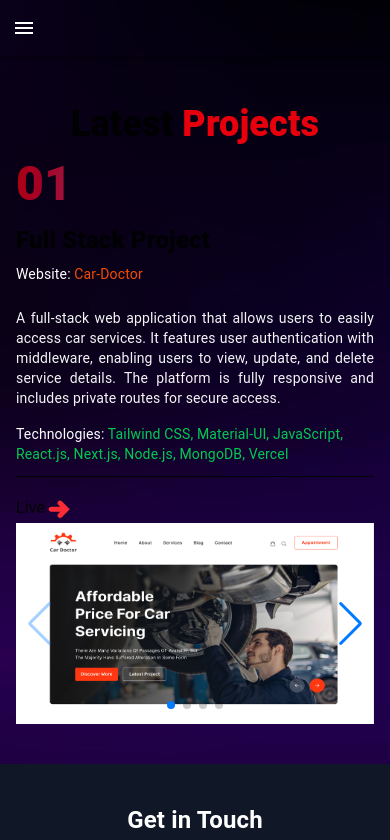
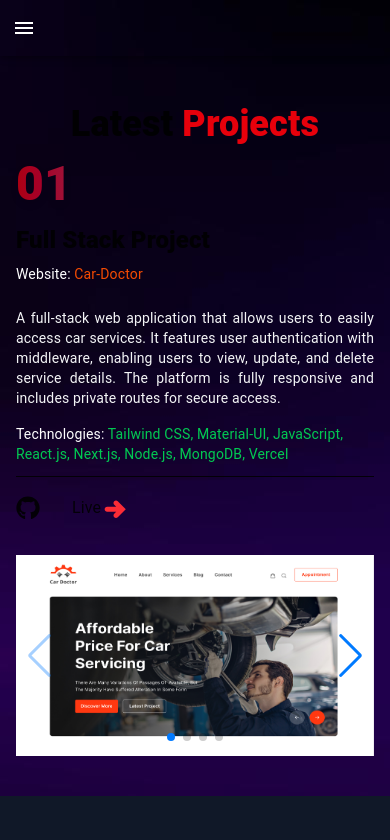
Before and after one commit to Nazrul144/nazrul-portfolio, a Next.js app: page /projects in a window 390 px wide. Shown: the top 840 px of the page. Built offline with nearby package versions, Linux system fonts and the light colour scheme.

Commit message:
Portfolio make responsive for all deveces

```diff
--- a/src/components/homePage/Projects.jsx
+++ b/src/components/homePage/Projects.jsx
@@ -68,7 +68,7 @@
             </Link>
           </div>
         </div>
-        <div className="lg:w-[50%] relative">
+        <div className="lg:w-[50%] relative mt-8 lg:mt-0">
           <Swiper
             initialSlide={0}
             effect={"flip"}
@@ -109,6 +109,8 @@
     description:
       "A full-stack web application that allows users to easily access car services. It features user authentication with middleware, enabling users to view, update, and delete service details. The platform is fully responsive and includes private routes for secure access.",
     technologies: "Tailwind CSS, Material-UI, JavaScript, React.js, Next.js, Node.js, MongoDB, Vercel",
+    github:"https://github.com/Nazrul144/car-doctor",
+    liveLink:""
   },
 
   {
```
